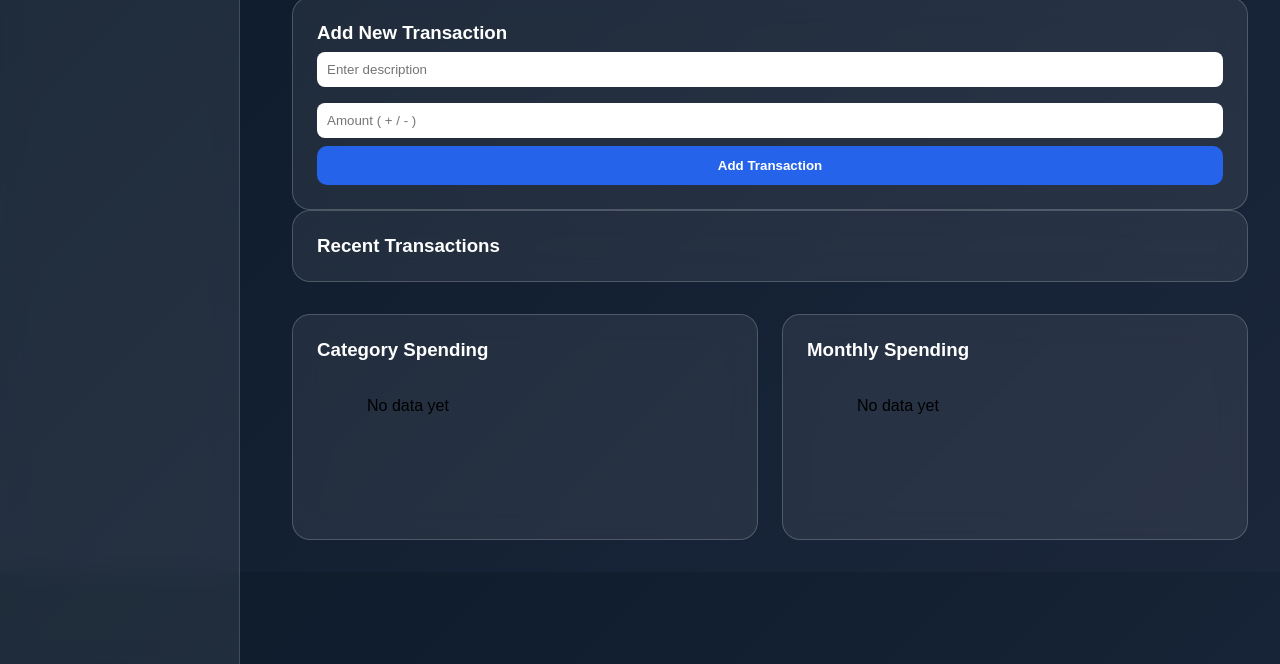
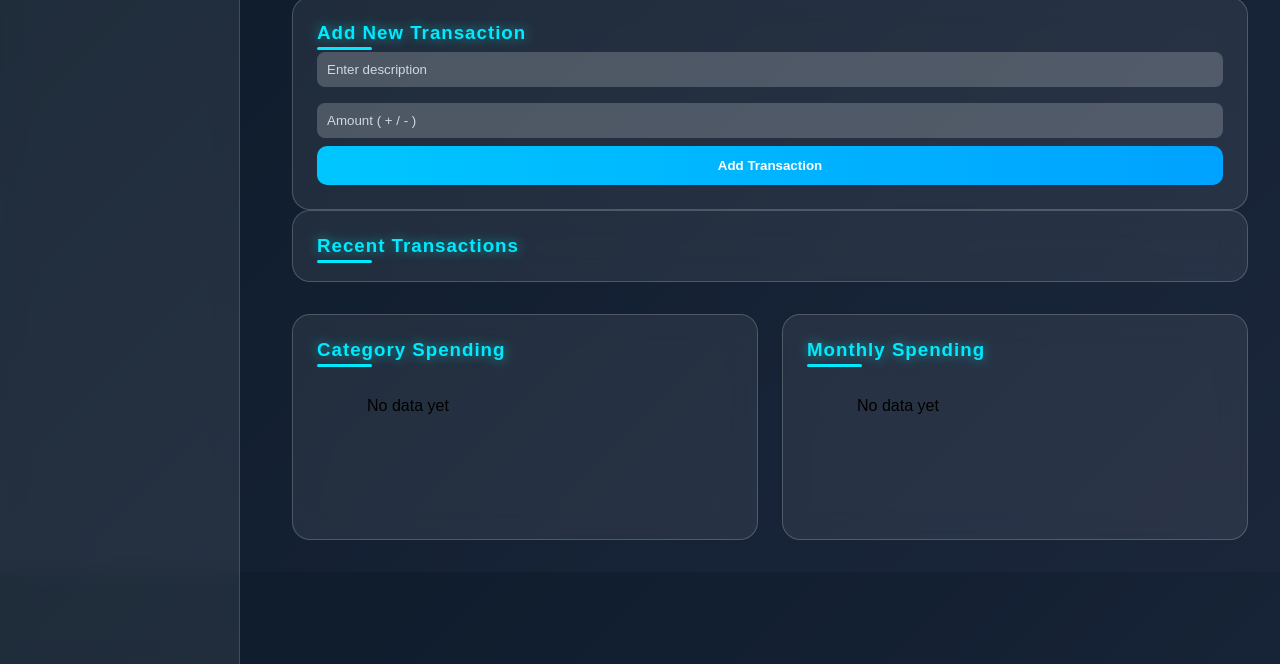
Before and after one commit to faijan530/ExpenseTracker, a plain HTML site: page index.html in a window 1280 px wide. Shown: the part 136-800 px from the top of the page. Drawn offline with nearby package versions, Linux system fonts and the light colour scheme.

Commit message:
i changed something

```diff
--- a/style.css
+++ b/style.css
@@ -5,6 +5,7 @@
   font-family: "Poppins", sans-serif;
 }
 
+/* Background */
 body {
   background: linear-gradient(135deg, #0d1b2a, #1b263b);
   color: white;
@@ -23,6 +24,7 @@ body {
   transition: 0.4s ease;
 }
 
+/* Sidebar Show in Mobile */
 .sidebar.show {
   left: 0;
 }
@@ -41,7 +43,7 @@ body {
   transform: translateX(4px);
 }
 
-/* Mobile Menu */
+/* Menu Button */
 .menu-btn {
   display: none;
   position: fixed;
@@ -56,11 +58,32 @@ body {
   cursor: pointer;
 }
 
-/* Content */
+/* Content Area */
 .content {
   margin-left: 260px;
   width: calc(100% - 260px);
   padding: 2rem;
+}
+
+/* Modern Bold Headings */
+h2, h3, h4 {
+  font-weight: 800;
+  color: #00eaff;
+  letter-spacing: 1px;
+  text-shadow: 0 0 12px rgba(0, 255, 255, 0.5);
+  position: relative;
+}
+
+/* Underline Glow */
+h2::after, h3::after {
+  content: "";
+  width: 55px;
+  height: 3.5px;
+  background: #00eaff;
+  position: absolute;
+  bottom: -6px;
+  left: 0;
+  border-radius: 2px;
 }
 
 /* Cards */
@@ -92,7 +115,7 @@ body {
   border-radius: 18px;
 }
 
-/* Form Inputs */
+/* Inputs */
 .form-box input {
   width: 100%;
   padding: 10px;
@@ -100,26 +123,32 @@ body {
   border: none;
   border-radius: 8px;
   outline: none;
+  background: rgba(255,255,255,0.2);
+  color: #fff;
 }
 
+.form-box input::placeholder {
+  color: #cfd8e3;
+}
+
+/* Button */
 .btn {
   width: 100%;
   padding: 12px;
   border: none;
-  background: #2563eb;
+  background: linear-gradient(90deg,#00c6ff,#00a2ff);
   color: #fff;
-  font-weight: 600;
+  font-weight: 700;
   border-radius: 10px;
   cursor: pointer;
   transition: 0.3s;
 }
 
 .btn:hover {
-  background: #1e40af;
-  transform: scale(1.02);
+  transform: scale(1.04);
 }
 
-/* Transaction List */
+/* List */
 .list li {
   display: flex;
   justify-content: space-between;
@@ -142,6 +171,13 @@ body {
 
 .chart { flex: 1; }
 
+/* Remove animation unused */
+.fade-out {
+  opacity: 0;
+  transform: translateX(-20px);
+  transition: 0.3s;
+}
+
 /* Responsive */
 @media(max-width: 768px) {
   .content { margin-left: 0; width: 100%; }
@@ -149,8 +185,10 @@ body {
   .menu-btn { display: block; }
   .panel, .cards, .charts { flex-direction: column; }
 }
-.fade-out {
-  opacity: 0;
-  transform: translateX(-20px);
-  transition: 0.3s;
+/* Make Chart Legend Text Bold */
+.chartjs-legend li span {
+  font-weight: 700 !important;
 }
+.chartjs-legend li {
+  font-weight: 700 !important;
+}
```
